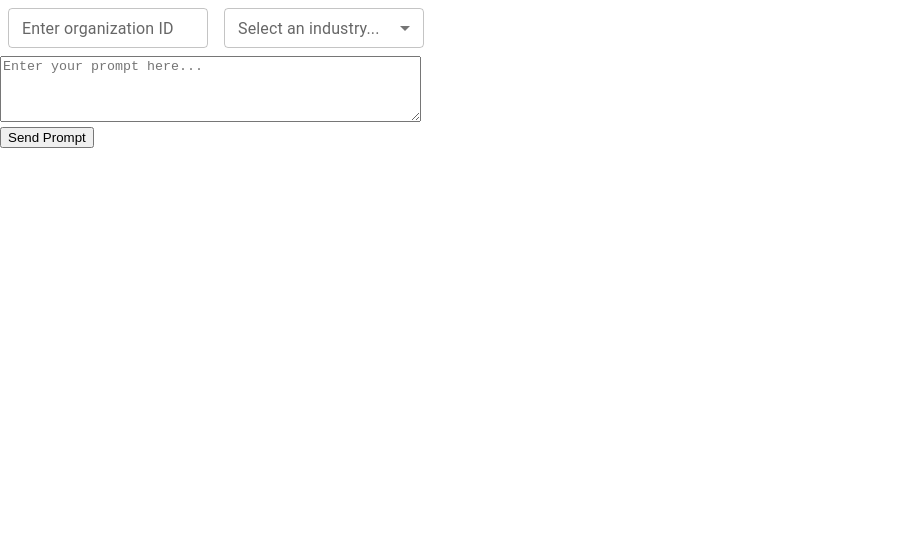
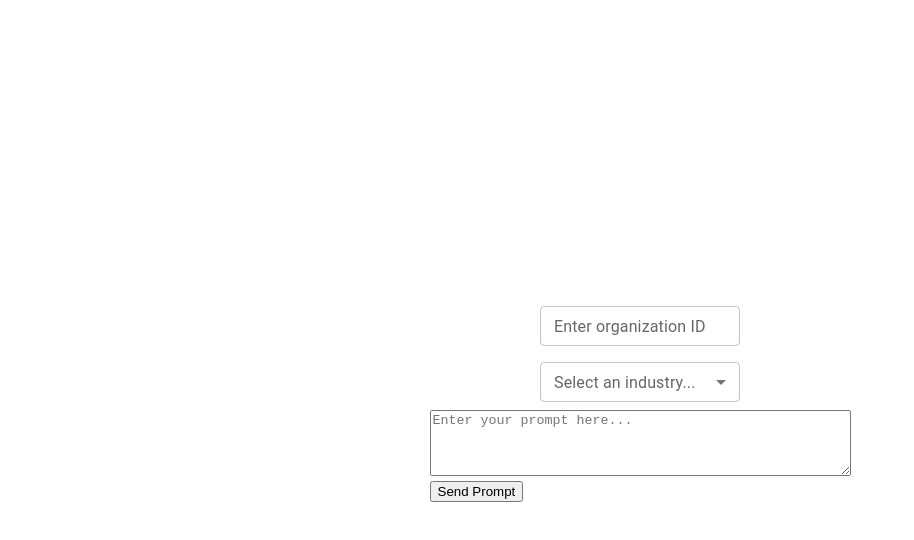
Before and after one commit to t-pawlisiak/hackathon-ui, a React (Create React App) app: page / in a window 1280 px wide. Shown: the top 540 px of the page, without its empty margins (0-914 px from the left). Built offline with nearby package versions, Linux system fonts and the light colour scheme.

Commit message:
fix type, add styles

```diff
--- a/src/App.css
+++ b/src/App.css
@@ -2,3 +2,12 @@
   text-align: center;
   background-color: grey;
 }
+
+.wrapper {
+  width: 100vw;
+  height: 100vh;
+  display: flex;
+  flex-direction: column;
+  align-items: center;
+  justify-content: center;
+}
--- a/src/components/PromptInput.tsx
+++ b/src/components/PromptInput.tsx
@@ -14,7 +14,7 @@ const PromptSender: React.FC = () => {
   };
 
   return (
-    <div>
+    <div className="prompt_sender">
       <form onSubmit={handleSubmit}>
         <textarea
           value={prompt}
--- a/src/components/WorkspaceSearch.tsx
+++ b/src/components/WorkspaceSearch.tsx
@@ -45,7 +45,7 @@ const WorkspaceSearchComponent: React.FC = () => {
           <TextField
             {...params}
             type="text"
-            label="Enter organization ID"
+            label="Enter workspace ID"
             value={searchText}
             onChange={(e) => handleSearchChange(e, e.target.value)}
           />
```
